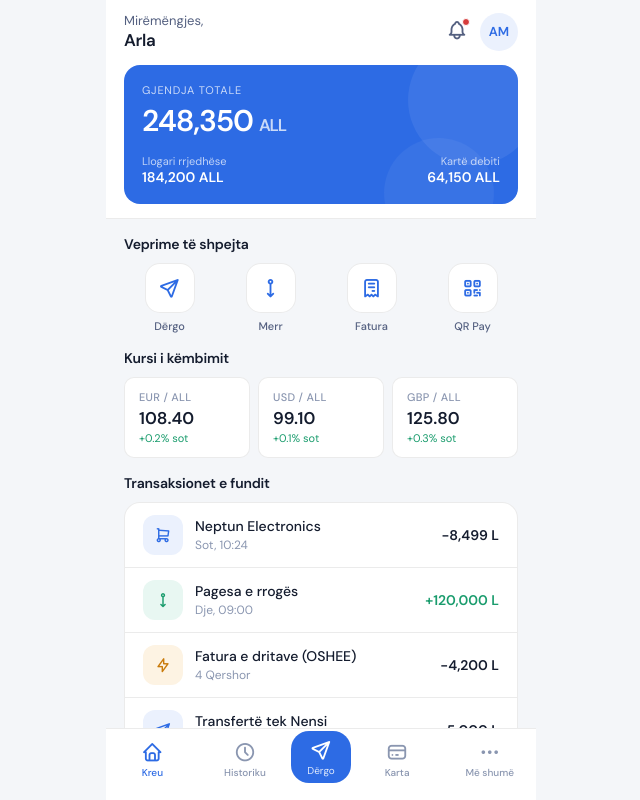
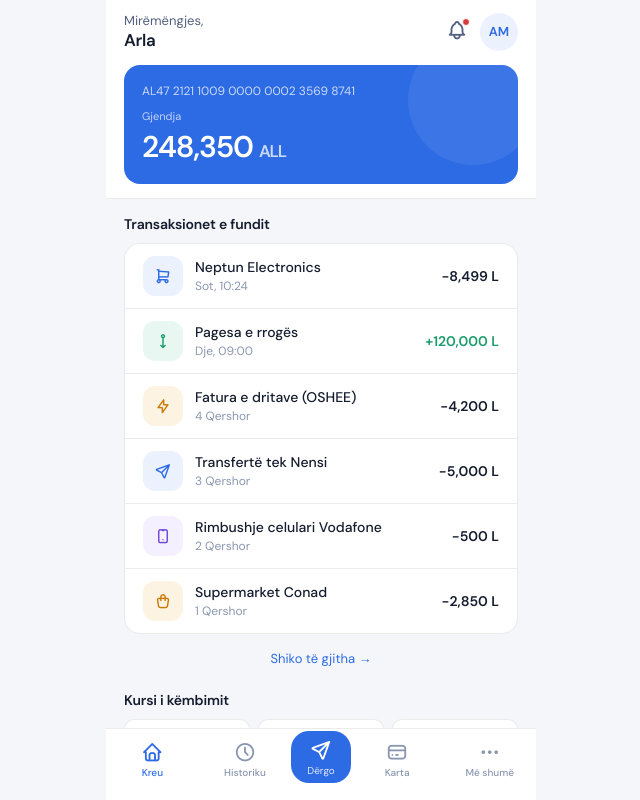
Before and after one commit to arlam15/ArlaBank, a React (Vite) app: page /dashboard in a window 1280 px wide. Shown: the whole page, without its empty margins (319-959 px from the left). Built offline with nearby package versions, Linux system fonts and the light colour scheme.

Commit message:
Refactor Dashboard layout and add exchange rates section

```diff
--- a/src/screens/Dashboard.jsx
+++ b/src/screens/Dashboard.jsx
@@ -34,57 +34,12 @@ export default function Dashboard() {
         {/* Balance Card */}
         <div style={{ background: 'var(--primary)', borderRadius: 'var(--radius)', padding: 18, color: '#fff', position: 'relative', overflow: 'hidden' }}>
           <div style={{ position: 'absolute', right: -20, top: -30, width: 130, height: 130, borderRadius: '50%', background: 'rgba(255,255,255,0.07)' }} />
-          <div style={{ position: 'absolute', right: 24, bottom: -44, width: 110, height: 110, borderRadius: '50%', background: 'rgba(255,255,255,0.05)' }} />
-          <p style={{ fontSize: 11, opacity: 0.75, textTransform: 'uppercase', letterSpacing: '0.07em', marginBottom: 4 }}>Gjendja totale</p>
-          <p style={{ fontSize: 30, fontWeight: 600, letterSpacing: '-1.2px', marginBottom: 14 }}>248,350 <span style={{ fontSize: 17, opacity: 0.75 }}>ALL</span></p>
-          <div style={{ display: 'flex', justifyContent: 'space-between' }}>
-            <div>
-              <p style={{ fontSize: 11, opacity: 0.7 }}>Llogari rrjedhëse</p>
-              <p style={{ fontSize: 14, fontWeight: 600 }}>184,200 ALL</p>
-            </div>
-            <div style={{ textAlign: 'right' }}>
-              <p style={{ fontSize: 11, opacity: 0.7 }}>Kartë debiti</p>
-              <p style={{ fontSize: 14, fontWeight: 600 }}>64,150 ALL</p>
-            </div>
-          </div>
-        </div>
+          <p style={{ fontSize: 12, opacity: 0.75, marginBottom: 10 }}>AL47 2121 1009 0000 0002 3569 8741</p>
+          <p style={{ fontSize: 11, opacity: 0.7, marginBottom: 4 }}>Gjendja</p>
+          <p style={{ fontSize: 30, fontWeight: 600, letterSpacing: '-1.2px' }}>248,350 <span style={{ fontSize: 17, opacity: 0.75 }}>ALL</span></p></div>
       </header>
 
       <div className="scroll-area">
-        {/* Quick Actions */}
-        <p className="section-title">Veprime të shpejta</p>
-        <div style={{ display: 'grid', gridTemplateColumns: 'repeat(4,1fr)', gap: 10, padding: '0 18px' }}>
-          {[
-            { icon: 'ti-send', label: 'Dërgo', action: () => navigate('/transfer') },
-            { icon: 'ti-arrow-down-circle', label: 'Merr', action: null },
-            { icon: 'ti-receipt', label: 'Fatura', action: null },
-            { icon: 'ti-qrcode', label: 'QR Pay', action: null },
-          ].map(({ icon, label, action }) => (
-            <div key={label} style={{ display: 'flex', flexDirection: 'column', alignItems: 'center', gap: 6, cursor: 'pointer' }} onClick={action}>
-              <div className="action-icon">
-                <i className={`ti ${icon}`} aria-hidden="true" />
-              </div>
-              <span style={{ fontSize: 11, color: 'var(--text2)', fontWeight: 500 }}>{label}</span>
-            </div>
-          ))}
-        </div>
-
-        {/* Exchange Rates */}
-        <p className="section-title">Kursi i këmbimit</p>
-        <div style={{ display: 'flex', gap: 8, padding: '0 18px' }}>
-          {[
-            { pair: 'EUR / ALL', rate: '108.40', change: '+0.2%' },
-            { pair: 'USD / ALL', rate: '99.10', change: '+0.1%' },
-            { pair: 'GBP / ALL', rate: '125.80', change: '+0.3%' },
-          ].map(fx => (
-            <div className="fx-chip" key={fx.pair}>
-              <p className="fx-pair">{fx.pair}</p>
-              <p className="fx-rate">{fx.rate}</p>
-              <p className="fx-change">{fx.change} sot</p>
-            </div>
-          ))}
-        </div>
-
         {/* Transactions */}
         <p className="section-title">Transaksionet e fundit</p>
         <div style={{ background: 'var(--surface)', borderRadius: 'var(--radius)', margin: '0 18px', overflow: 'hidden', border: '0.5px solid var(--border)' }}>
@@ -104,6 +59,21 @@ export default function Dashboard() {
         <p style={{ textAlign: 'center', padding: '16px 0 8px', fontSize: 13, color: 'var(--primary)', cursor: 'pointer' }} onClick={() => navigate('/history')}>
           Shiko të gjitha →
         </p>
+        {/* Exchange Rates */}
+        <p className="section-title">Kursi i këmbimit</p>
+        <div style={{ display: 'flex', gap: 8, padding: '0 18px' }}>
+          {[
+            { pair: 'EUR / ALL', rate: '108.40', change: '+0.2%' },
+            { pair: 'USD / ALL', rate: '99.10', change: '+0.1%' },
+            { pair: 'GBP / ALL', rate: '125.80', change: '+0.3%' },
+          ].map(fx => (
+            <div className="fx-chip" key={fx.pair}>
+              <p className="fx-pair">{fx.pair}</p>
+              <p className="fx-rate">{fx.rate}</p>
+              <p className="fx-change">{fx.change} sot</p>
+            </div>
+          ))}
+        </div>
       </div>
 
       <BottomNav />
```
